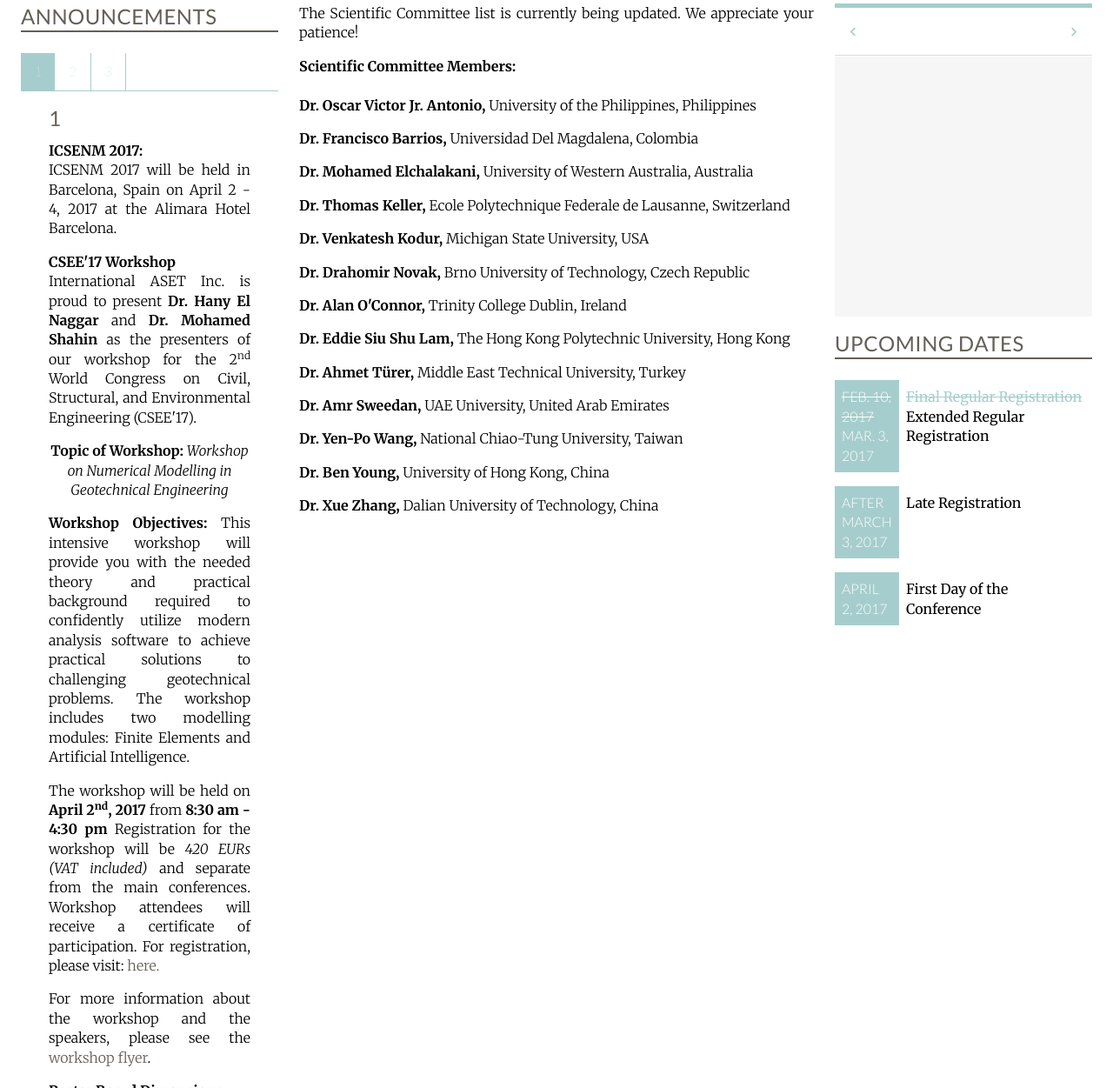
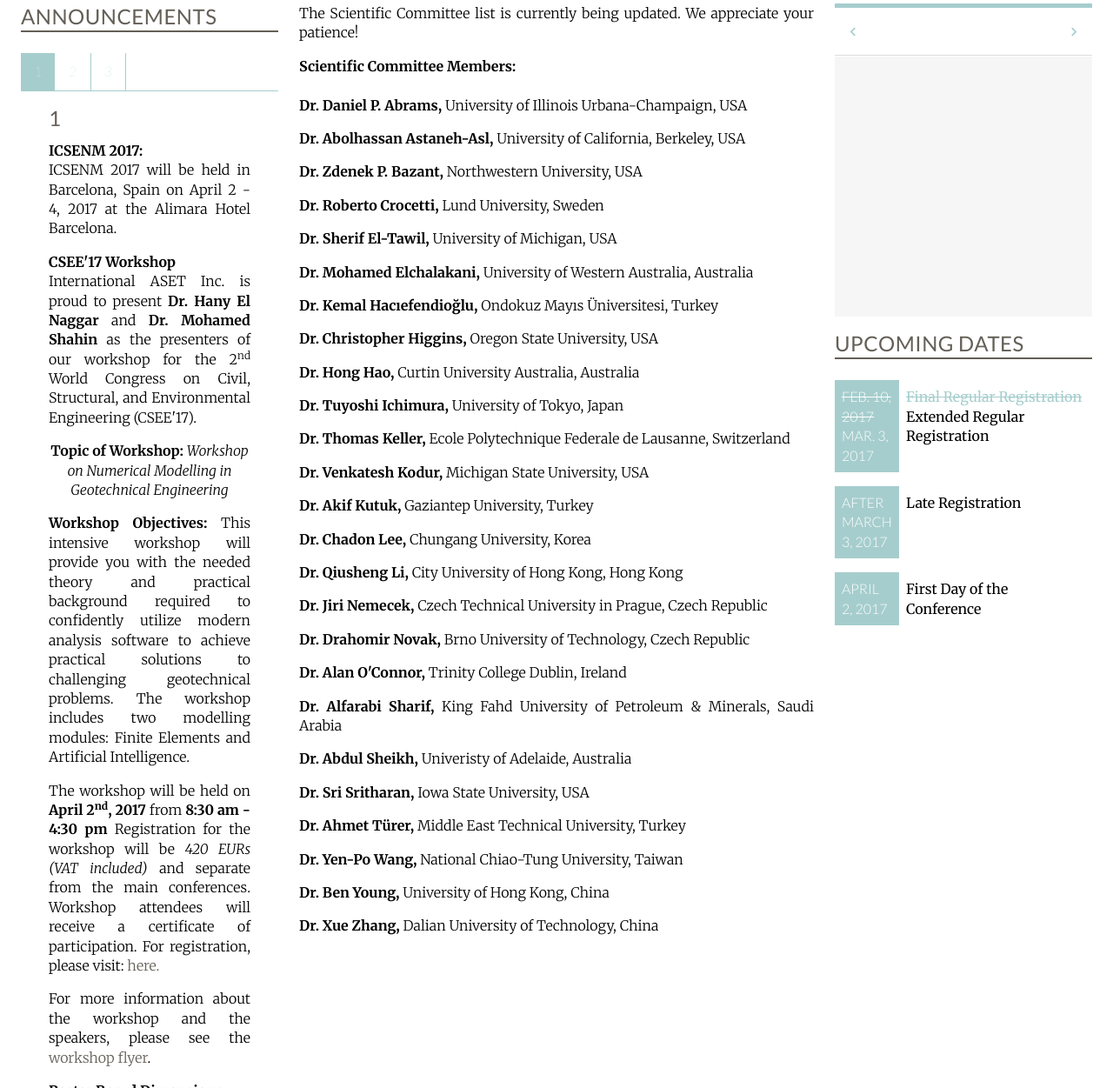
Before and after one commit to intaset/icsenm, a Jekyll site: the page built from committee.html, in a window 1280 px wide and 1400 px high, scrolled down 378 px. Shown: the part 149-1400 px from the top of the window at 87% size. Built offline with Jekyll 4.4.1, drawn with Linux system fonts in a browser that asks for light colours; nearby versions of some CDN libraries; Markdown is read by kramdown in place of the engine named in the settings; comment, search, counter and statistics services are not loaded.

Commit message:
Revert "SC Update"
This reverts commit 4ac107d92ff912567c1d4ee1d7582ccd2b991751.

```diff
--- a/committee.html
+++ b/committee.html
@@ -11,18 +11,31 @@
 
     <p class="bold">Scientific Committee Members:</p><br>
 
-    <p class="body"><b>Dr. Oscar Victor Jr. Antonio,</b> University of the Philippines, Philippines </p>
-    <p class="body"><b>Dr. Francisco Barrios,</b> Universidad Del Magdalena, Colombia </p>
-    <p class="body"><b>Dr. Mohamed Elchalakani,</b> University of Western Australia, Australia </p>
-    <p class="body"><b>Dr. Thomas Keller,</b> Ecole Polytechnique Federale de Lausanne, Switzerland </p>
-    <p class="body"><b>Dr. Venkatesh Kodur,</b> Michigan State University, USA </p>
-    <p class="body"><b>Dr. Drahomir Novak,</b> Brno University of Technology, Czech Republic </p>
-    <p class="body"><b>Dr. Alan O'Connor,</b> Trinity College Dublin, Ireland </p>
-    <p class="body"><b>Dr. Eddie Siu Shu Lam,</b> The Hong Kong Polytechnic University, Hong Kong </p>
-    <p class="body"><b>Dr. Ahmet Türer,</b> Middle East Technical University, Turkey </p>
-    <p class="body"><b>Dr. Amr Sweedan,</b> UAE University, United Arab Emirates </p>
-    <p class="body"><b>Dr. Yen-Po Wang,</b> National Chiao-Tung University, Taiwan </p>
-    <p class="body"><b>Dr. Ben Young,</b> University of Hong Kong, China </p>
+    <p class="body"><b>Dr. Daniel P. Abrams,</b> University of Illinois Urbana-Champaign, USA</p>
+    <p class="body"><b>Dr. Abolhassan Astaneh-Asl,</b> University of California, Berkeley, USA</p>
+    <p class="body"><b>Dr. Zdenek P. Bazant,</b> Northwestern University, USA</p>
+    <p class="body"><b>Dr. Roberto Crocetti,</b> Lund University, Sweden</p>
+    <p class="body"><b>Dr. Sherif El-Tawil,</b> University of Michigan, USA</p>
+    <p class="body"><b>Dr. Mohamed Elchalakani,</b> University of Western Australia, Australia</p>
+    <p class="body"><b>Dr. Kemal Hacıefendioğlu,</b> Ondokuz Mayıs Üniversitesi, Turkey</p>
+    <p class="body"><b>Dr. Christopher Higgins,</b> Oregon State University, USA</p>
+    <p class="body"><b>Dr. Hong Hao,</b> Curtin University Australia, Australia</p>
+    <p class="body"><b>Dr. Tuyoshi Ichimura,</b> University of Tokyo, Japan</p>
+    <p class="body"><b>Dr. Thomas Keller,</b> Ecole
+    Polytechnique Federale de Lausanne, Switzerland</p>
+    <p class="body"><b>Dr. Venkatesh Kodur,</b> Michigan State University, USA</p>
+    <p class="body"><b>Dr. Akif Kutuk,</b> Gaziantep University, Turkey</p>
+    <p class="body"><b>Dr. Chadon Lee,</b> Chungang University, Korea</p>
+    <p class="body"><b>Dr. Qiusheng Li,</b> City University of Hong Kong, Hong Kong</p>
+    <p class="body"><b>Dr. Jiri Nemecek,</b> Czech Technical University in Prague, Czech Republic</p>
+    <p class="body"><b>Dr. Drahomir Novak,</b> Brno University of Technology, Czech Republic</p>
+    <p class="body"><b>Dr. Alan O'Connor,</b> Trinity College Dublin, Ireland</p>
+    <p class="body"><b>Dr. Alfarabi Sharif,</b> King Fahd University of Petroleum & Minerals, Saudi Arabia</p>
+    <p class="body"><b>Dr. Abdul Sheikh,</b> Univeristy of Adelaide, Australia</p>
+    <p class="body"><b>Dr. Sri Sritharan,</b> Iowa State University, USA</p>
+    <p class="body"><b>Dr. Ahmet Türer,</b> Middle East Technical University, Turkey</p>
+    <p class="body"><b>Dr. Yen-Po Wang,</b> National Chiao-Tung University, Taiwan</p>
+    <p class="body"><b>Dr. Ben Young,</b> University of Hong Kong, China</p>
     <p class="body"><b>Dr. Xue Zhang,</b> Dalian University of Technology, China</p>
   </div>
   </div>
```
Also changed, not shown: 1 other file.
